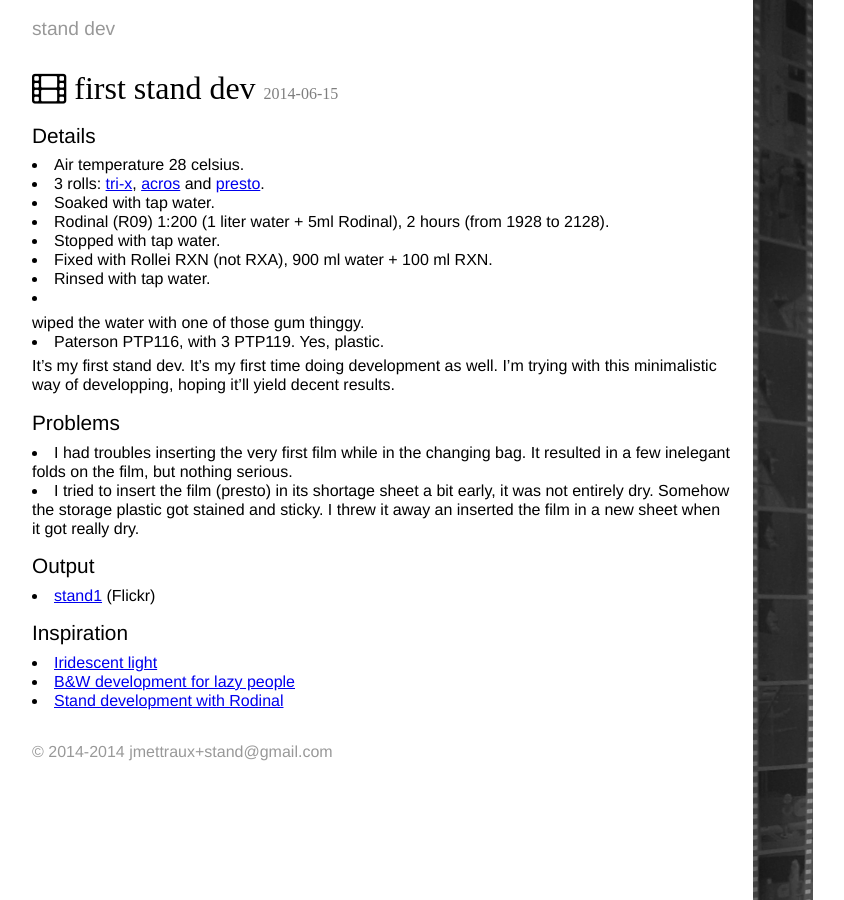
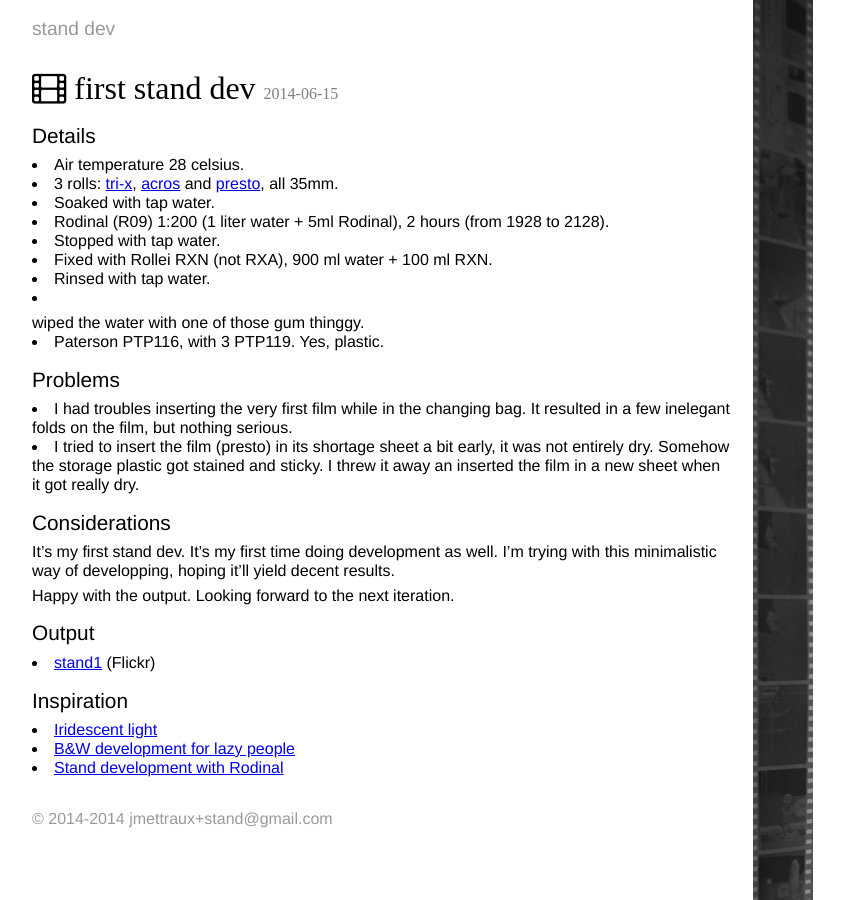
Before and after one commit to jmettraux/stand, a Jekyll site: the page built from _posts/2014-06-15-first-stand-dev.md, in a window 1280 px wide. Shown: the whole page, without its empty margins (68-912 px from the left). Built offline with Jekyll 4.4.1, drawn with Linux system fonts in a browser that asks for light colours; comment, search, counter and statistics services are not loaded.

Commit message:
state the first rolls are 35mm

```diff
--- a/_posts/2014-06-15-first-stand-dev.md
+++ b/_posts/2014-06-15-first-stand-dev.md
@@ -10,7 +10,7 @@ title: first stand dev
 ### Details
 
 * Air temperature 28 celsius.
-* 3 rolls: [tri-x](https://www.flickr.com/search/?tags=roll280&sort=date-posted-desc&user_id=48024574%40N00), [acros](https://www.flickr.com/search/?tags=roll288&sort=date-posted-desc&user_id=48024574%40N00) and [presto](https://www.flickr.com/search/?tags=roll289&sort=date-posted-desc&user_id=48024574%40N00).
+* 3 rolls: [tri-x](https://www.flickr.com/search/?tags=roll280&sort=date-posted-desc&user_id=48024574%40N00), [acros](https://www.flickr.com/search/?tags=roll288&sort=date-posted-desc&user_id=48024574%40N00) and [presto](https://www.flickr.com/search/?tags=roll289&sort=date-posted-desc&user_id=48024574%40N00), all 35mm.
 * Soaked with tap water.
 * Rodinal (R09) 1:200 (1 liter water + 5ml Rodinal), 2 hours (from 1928 to 2128).
 * Stopped with tap water.
@@ -20,12 +20,16 @@ title: first stand dev
 
 * Paterson PTP116, with 3 PTP119. Yes, plastic.
 
-It's my first stand dev. It's my first time doing development as well. I'm trying with this minimalistic way of developping, hoping it'll yield decent results.
-
 ### Problems
 
 * I had troubles inserting the very first film while in the changing bag. It resulted in a few inelegant folds on the film, but nothing serious.
 * I tried to insert the film (presto) in its shortage sheet a bit early, it was not entirely dry. Somehow the storage plastic got stained and sticky. I threw it away an inserted the film in a new sheet when it got really dry.
+
+### Considerations
+
+It's my first stand dev. It's my first time doing development as well. I'm trying with this minimalistic way of developping, hoping it'll yield decent results.
+
+Happy with the output. Looking forward to the next iteration.
 
 ### Output
 
```
